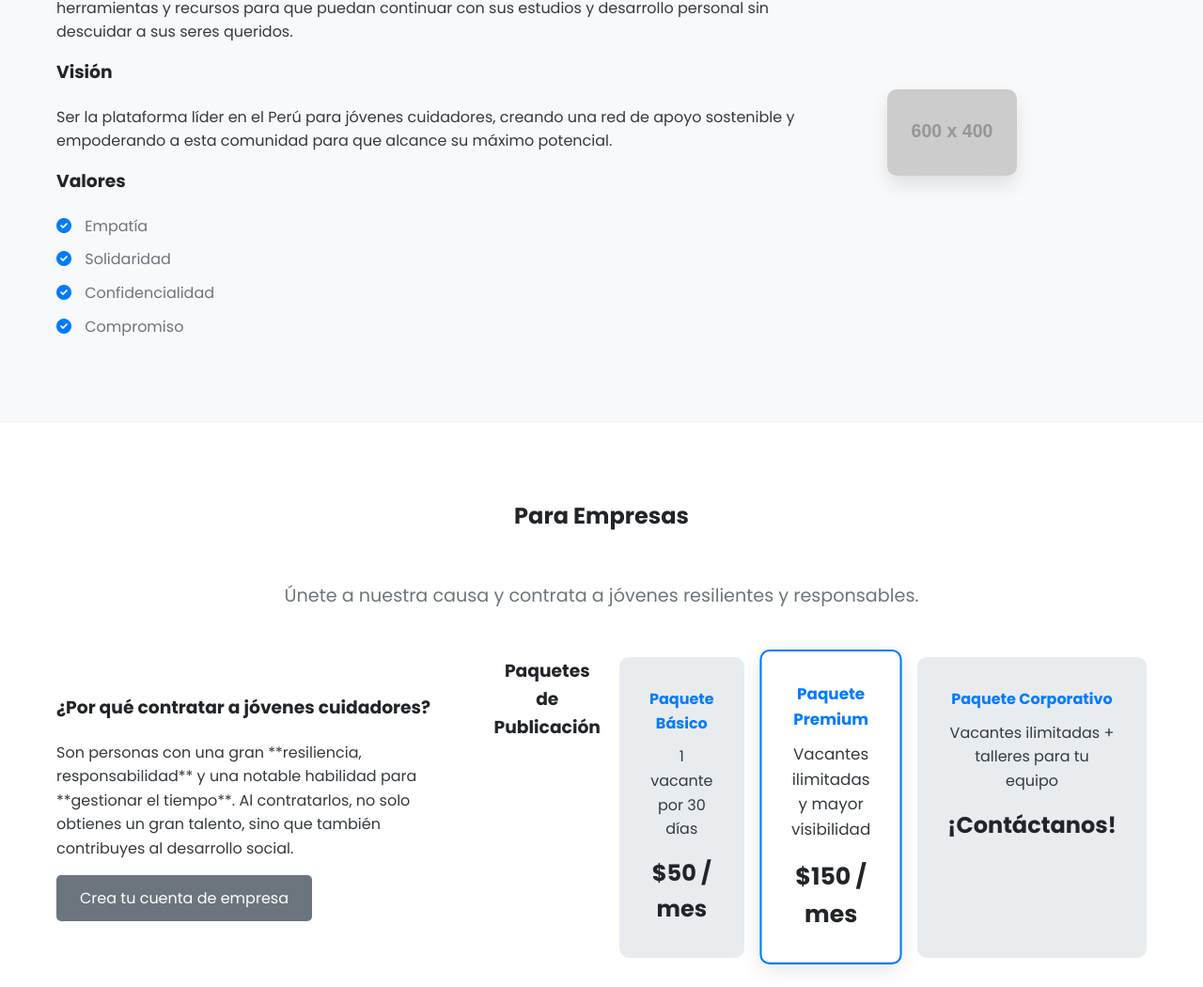
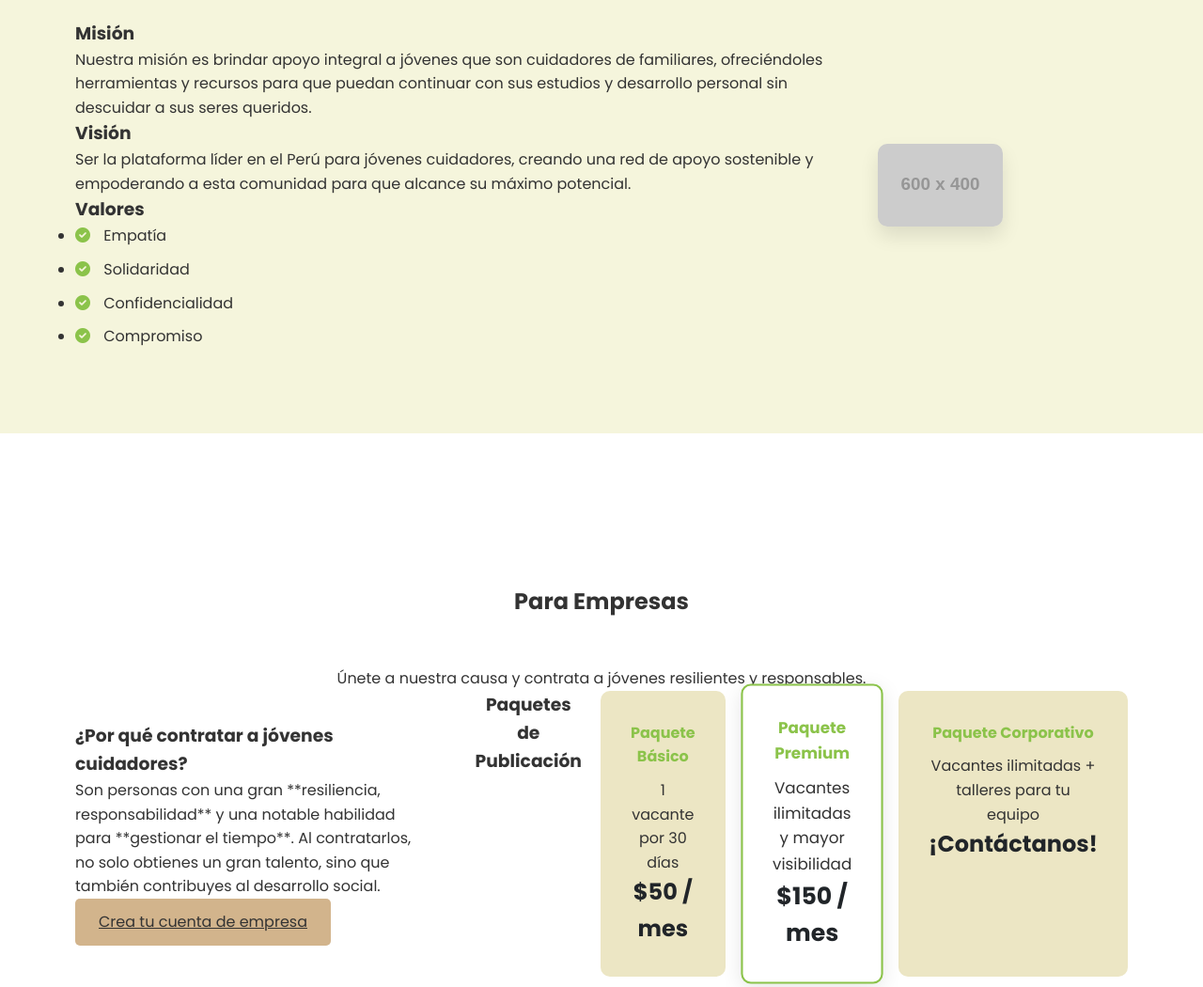
Before and after one commit to sab0101/Cuida_Lab, a plain HTML site: page index.html in a window 1280 px wide. Shown: the part 1480-2530 px from the top of the page at 94% size. Drawn offline with Linux system fonts and the light colour scheme; placeholder pictures from the web are drawn by us.

Commit message:
20.06.15.50

```diff
--- a/index.html
+++ b/index.html
@@ -23,7 +23,7 @@
                     <li><a href="#empresas">Para Empresas</a></li>
                     <li><a href="#candidatos">Para Candidatos</a></li>
                     <li><a href="#blog">Blog</a></li>
-                    <li><a href="#" class="btn-primary">Regístrate para Acceder</a></li>
+                    <li><a href="#" class="btn-primary">Regístrate</a></li>
                 </ul>
             </nav>
         </div>
@@ -34,7 +34,7 @@
             <div class="hero-content">
                 <h1>Te cuidamos mientras cuidas</h1>
                 <p>No estás solo. Accede a nuestra comunidad de apoyo y encuentra los recursos que necesitas para continuar con tu vida, tus estudios y tu desarrollo personal.</p>
-                <a href="#" class="btn-primary-large">Regístrate para Acceder</a>
+                <a href="#" class="btn-primary-large">Regístrate</a>
             </div>
         </div>
     </section>
--- a/style.css
+++ b/style.css
@@ -1,11 +1,11 @@
-/* Estilos Generales */
+/* Estilos Generales - Paleta de Protección y Armonía (Verde claro) */
 :root {
-    --primary-color: #007BFF;
-    --secondary-color: #6C757D;
-    --background-color: #f8f9fa;
-    --text-color: #343a40;
-    --light-gray: #e9ecef;
-    --white: #fff;
+    --primary-color: #8BC34A; /* Verde más claro para botones y acentos */
+    --secondary-color: #D2B48C; /* Tostado para subtítulos */
+    --background-color: #F5F5DC; /* Crema para fondos */
+    --text-color: #333333; /* Texto principal oscuro */
+    --light-gray: #ECE6C4; /* Un tono crema más oscuro para tarjetas */
+    --white: #FFFFFF;
     --font-poppins: 'Poppins', sans-serif;
 }
 
@@ -22,39 +22,22 @@ body {
     background-color: var(--background-color);
 }
 
-.container {
-    max-width: 1200px;
-    margin: 0 auto;
-    padding: 0 20px;
-}
-
-h1, h2, h3, h4 {
-    font-weight: 700;
-    color: #212529;
-    margin-bottom: 20px;
-}
-
-p {
-    margin-bottom: 15px;
-}
-
-a {
-    text-decoration: none;
-    color: var(--primary-color);
-}
-
-ul {
-    list-style: none;
-}
-
+/* Regla general para el padding de las secciones */
 section {
     padding: 80px 0;
 }
 
-.section-subtitle {
+/* --- Ajuste de márgenes para el contenido principal --- */
+.container {
+    max-width: 1200px;
+    margin: 0 auto;
+    padding: 0 40px; /* Este es el margen lateral */
+}
+
+/* --- Ajuste para los títulos de sección (h2) --- */
+section h2 {
     text-align: center;
-    color: var(--secondary-color);
-    font-size: 1.2rem;
+    margin-top: 80px; /* Margen superior para separarlo del contenido de arriba */
     margin-bottom: 50px;
 }
 
@@ -69,7 +52,7 @@ section {
 }
 
 .btn-primary:hover {
-    background-color: #0056b3;
+    background-color: #689F38; /* Tono más oscuro al pasar el cursor */
 }
 
 .btn-primary-large {
@@ -89,7 +72,7 @@ section {
 
 .btn-secondary {
     background-color: var(--secondary-color);
-    color: var(--white);
+    color: var(--text-color);
     padding: 12px 25px;
     border-radius: 5px;
     transition: background-color 0.3s ease;
@@ -97,7 +80,7 @@ section {
 }
 
 .btn-secondary:hover {
-    background-color: #5a6268;
+    background-color: #B8860B; /* Tono más oscuro al pasar el cursor */
 }
 
 /* Header */
@@ -180,6 +163,7 @@ header nav ul li a:hover {
 #services {
     background-color: var(--white);
     text-align: center;
+    padding-top: 0; /* AJUSTE PARA ELIMINAR EL ESPACIO SUPERIOR */
 }
 
 .services-grid {
@@ -211,11 +195,6 @@ header nav ul li a:hover {
     background-color: var(--background-color);
 }
 
-#nosotros h2, #empresas h2, #candidatos h2, #blog h2, #aliados-testimonios h2 {
-    text-align: center;
-    margin-bottom: 50px;
-}
-
 .nosotros-content {
     display: flex;
     align-items: center;
@@ -230,7 +209,7 @@ header nav ul li a:hover {
 
 .nosotros-content ul li {
     margin-bottom: 10px;
-    color: var(--secondary-color);
+    color: var(--text-color);
 }
 
 .nosotros-content ul li i {
```
